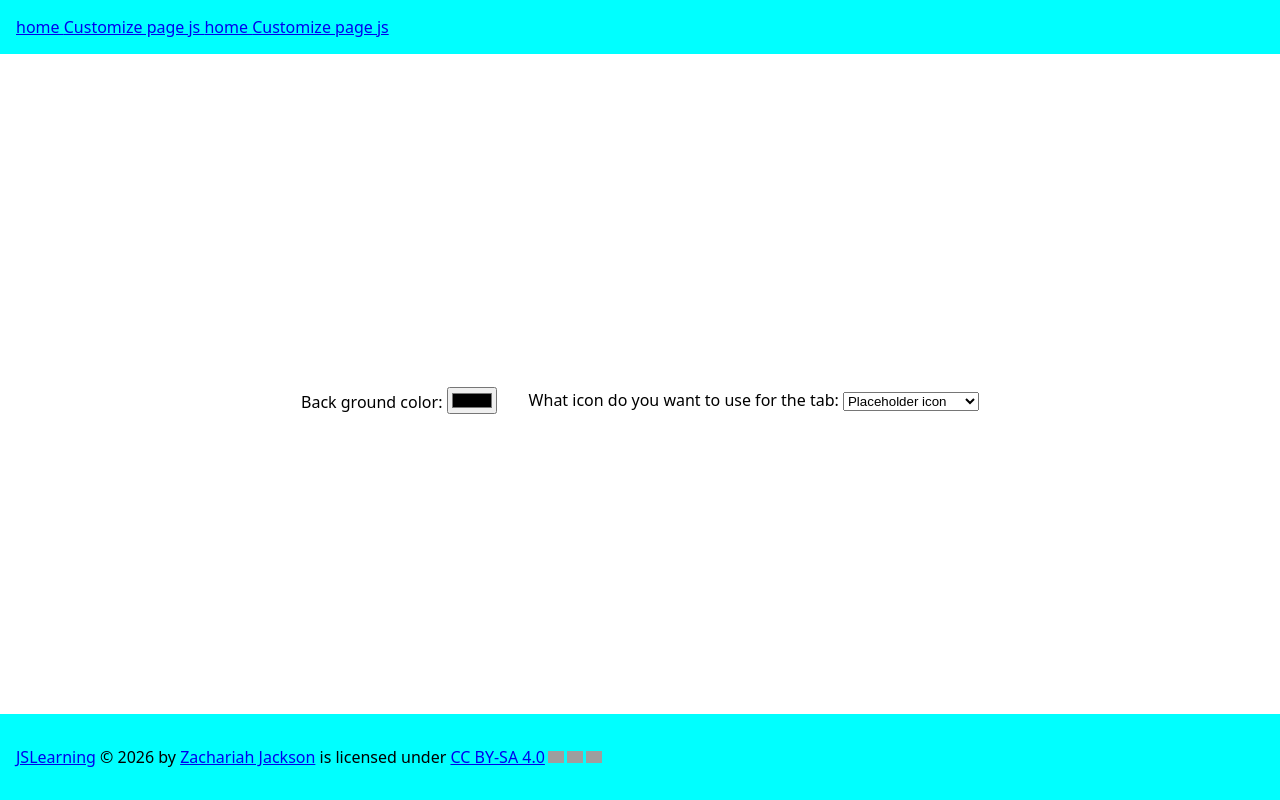
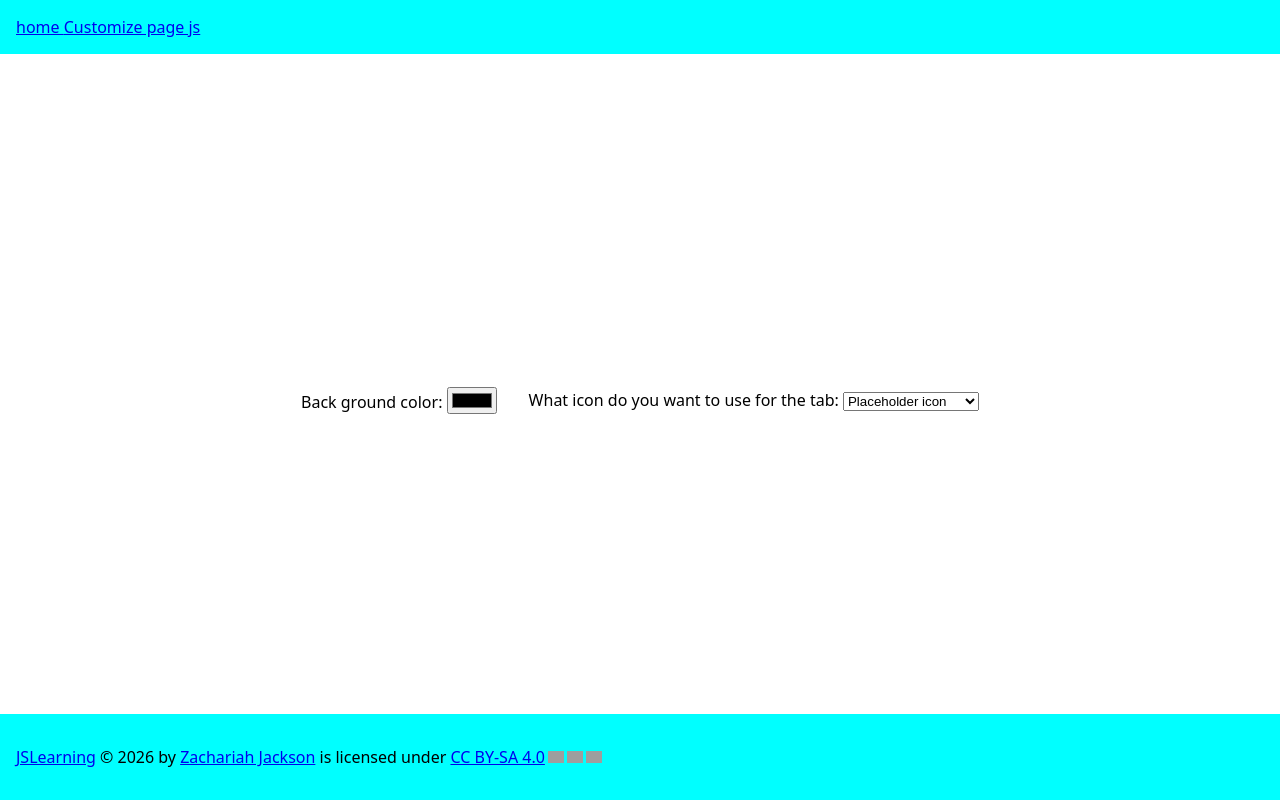
Before and after one commit to dragonruler1000/EComerse-dev, a plain HTML site: page customize.html in a window 1280 px wide. Drawn offline with Linux system fonts and the light colour scheme; grey boxes are pictures that could not be loaded.

Commit message:
fixed the issue with the nav entries being added twice turns out the issue was just that i was calling the script for it twice without realizing it.

```diff
--- a/customize.html
+++ b/customize.html
@@ -7,8 +7,7 @@
     <link rel="stylesheet" href="style.css">
     <link rel="icon" href="placeholder-favicon.ico">
     <script src="customize.js"></script>
-    <link rel="stylesheet" href="https://fonts.googleapis.com/css?family=">
-    <script src="nav.js"></script>
+    <!-- <link rel="stylesheet" href="https://fonts.googleapis.com/css?family="> -->
     <style>
 
     </style>
--- a/nav.js
+++ b/nav.js
@@ -6,9 +6,9 @@ async function buildNav(jsonPath = "pages.json") {
   }
 
   try {
-        const responce = await fetch(jsonPath);
-        if (!responce.ok) throw new Error('HTTP ${responce.status}');
-        const data = await responce.json();
+    const response = await fetch(jsonPath);
+    if (!response.ok) throw new Error(`HTTP ${response.status}`);
+    const data = await response.json();
 
     for (const page of data.page) {
       const link = document.createElement("a");
@@ -24,9 +24,8 @@ async function buildNav(jsonPath = "pages.json") {
       nav.appendChild(link);
     }
   } catch (err) {
-        console.error("Failed to load nav data: ", err);
+    console.error("Failed to load nav data:", err);
   }
-
 }
 
 document.addEventListener("DOMContentLoaded", () => buildNav());
```
Lines whose indentation alone changed are shown as unchanged.
